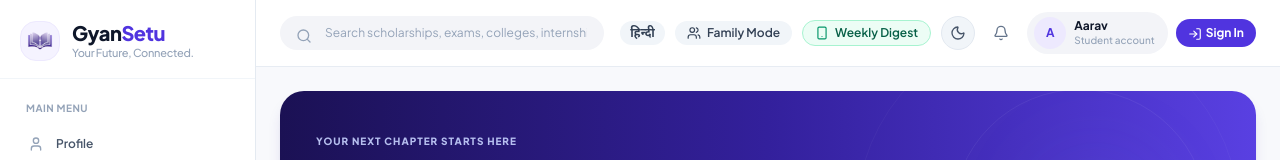
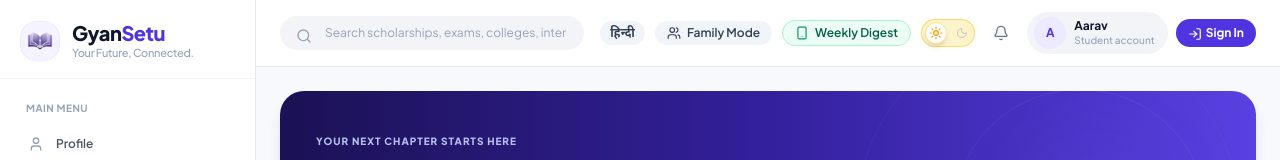
Before and after one commit to Abhinavvdon/gyansetu, a React (Vite) app in the folder client/: page / in a window 1280 px wide. Shown: the top 160 px of the page. Built offline with nearby package versions, Linux system fonts and the light colour scheme; no server answers.

Commit message:
fix: resolve theme toggle issue with sliding switch button and synchronized dark classes

```diff
--- a/client/index.html
+++ b/client/index.html
@@ -11,6 +11,19 @@
     <link rel="preconnect" href="https://fonts.googleapis.com">
     <link rel="preconnect" href="https://fonts.gstatic.com" crossorigin>
     <link href="https://fonts.googleapis.com/css2?family=Plus+Jakarta+Sans:ital,wght@0,300..800;1,300..800&family=Noto+Sans+Devanagari:wght@400;500;600;700;800&display=swap" rel="stylesheet">
+    <script>
+      (function() {
+        try {
+          var saved = localStorage.getItem('gyansetu-theme');
+          var isDark = saved ? (saved === 'dark') : window.matchMedia('(prefers-color-scheme: dark)').matches;
+          if (isDark) {
+            document.documentElement.classList.add('dark');
+          } else {
+            document.documentElement.classList.remove('dark');
+          }
+        } catch (e) {}
+      })();
+    </script>
   </head>
   <body class="bg-slate-50 text-slate-900 min-h-screen">
     <div id="root"></div>
--- a/client/src/App.tsx
+++ b/client/src/App.tsx
@@ -75,11 +75,15 @@ export function App() {
   });
 
   useEffect(() => {
+    const root = document.documentElement;
+    const body = document.body;
     if (isDarkMode) {
-      document.documentElement.classList.add('dark');
+      root.classList.add('dark');
+      if (body) body.classList.add('dark');
       localStorage.setItem('gyansetu-theme', 'dark');
     } else {
-      document.documentElement.classList.remove('dark');
+      root.classList.remove('dark');
+      if (body) body.classList.remove('dark');
       localStorage.setItem('gyansetu-theme', 'light');
     }
   }, [isDarkMode]);
--- a/client/src/components/Header.tsx
+++ b/client/src/components/Header.tsx
@@ -133,27 +133,44 @@ export const Header: React.FC<HeaderProps> = ({
           </span>
         </button>
 
-        {/* Light & Dark Mode Toggle Button (Switches on / off dark mode) */}
+        {/* Light & Dark Mode Toggle Switch Button (Switches ON / OFF dark mode) */}
         <button
           type="button"
+          role="switch"
+          aria-checked={isDarkMode}
           onClick={toggleDarkMode}
-          className={`cursor-pointer p-2 rounded-full border transition-all duration-200 flex items-center justify-center relative group ${
+          className={`cursor-pointer relative inline-flex h-7 w-[54px] shrink-0 items-center rounded-full border transition-colors duration-300 ease-in-out focus:outline-none focus-visible:ring-2 focus-visible:ring-[#5034df] focus-visible:ring-offset-2 ${
             isDarkMode
-              ? 'bg-slate-800 border-slate-700 text-amber-300 hover:bg-slate-700 shadow-xs ring-1 ring-amber-400/30'
-              : 'bg-slate-100 border-slate-200 text-slate-600 hover:bg-slate-200 hover:text-slate-900 shadow-xs'
+              ? 'bg-[#181f38] border-indigo-500/60 shadow-inner'
+              : 'bg-amber-100/90 border-amber-300/80 shadow-xs'
           }`}
           title={
             isDarkMode
-              ? (lang === 'hi' ? 'लाइट मोड चालू करें' : 'Switch to Light Mode')
-              : (lang === 'hi' ? 'डार्क मोड चालू करें' : 'Switch to Dark Mode')
+              ? (lang === 'hi' ? 'डार्क मोड बंद करें (लाइट मोड चालू करें)' : 'Switch Dark Mode OFF')
+              : (lang === 'hi' ? 'डार्क मोड चालू करें' : 'Switch Dark Mode ON')
           }
-          aria-label="Toggle Light and Dark Mode"
+          aria-label={isDarkMode ? 'Switch Dark Mode OFF' : 'Switch Dark Mode ON'}
         >
-          {isDarkMode ? (
-            <Sun className="w-4 h-4 text-amber-400 transition-transform duration-300 group-hover:rotate-45" />
-          ) : (
-            <Moon className="w-4 h-4 text-slate-600 transition-transform duration-300 group-hover:-rotate-12" />
-          )}
+          {/* Ambient Background Icons inside the track */}
+          <span className="absolute inset-0 flex items-center justify-between px-1.5 pointer-events-none select-none">
+            <Sun className={`w-3 h-3 transition-opacity duration-200 ${isDarkMode ? 'opacity-35 text-amber-300' : 'opacity-0'}`} />
+            <Moon className={`w-3 h-3 transition-opacity duration-200 ${isDarkMode ? 'opacity-0' : 'opacity-35 text-slate-500'}`} />
+          </span>
+
+          {/* Sliding Knob with Active Mode Icon */}
+          <span
+            className={`pointer-events-none flex h-[22px] w-[22px] items-center justify-center rounded-full shadow-md transition-transform duration-300 ease-in-out ${
+              isDarkMode
+                ? 'translate-x-[26px] bg-slate-900 border border-indigo-400/50'
+                : 'translate-x-[3px] bg-white border border-amber-200'
+            }`}
+          >
+            {isDarkMode ? (
+              <Moon className="w-3.5 h-3.5 text-indigo-400 fill-indigo-400/30 transition-transform duration-300 rotate-0" />
+            ) : (
+              <Sun className="w-3.5 h-3.5 text-amber-500 fill-amber-400/30 transition-transform duration-300 rotate-0" />
+            )}
+          </span>
         </button>
 
         {/* Notification Bell & Dropdown Popover */}
```
